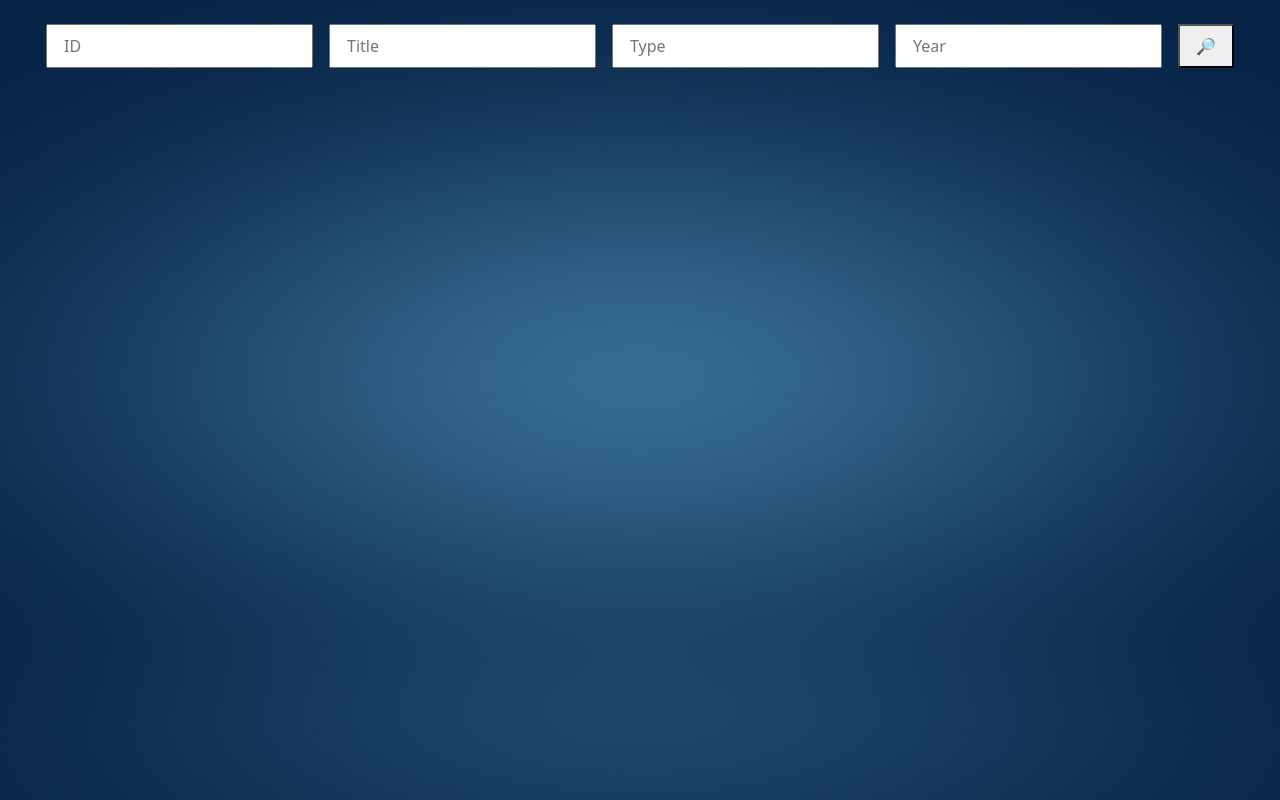
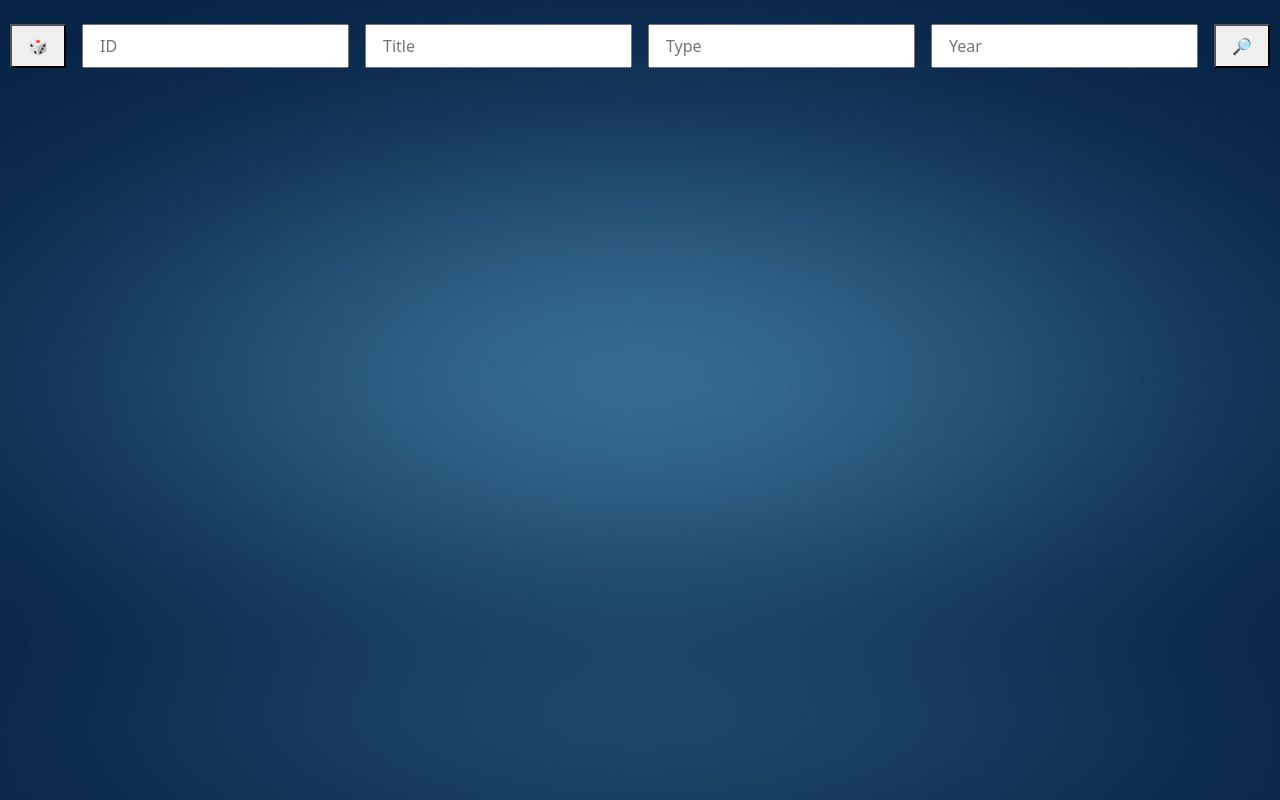
Before and after one commit to manosmin/movie-picker-app, a React (Create React App) app: page / in a window 1280 px wide. Built offline with nearby package versions, Linux system fonts and the light colour scheme.

Commit message:
random picker button

```diff
--- a/src/Movies.js
+++ b/src/Movies.js
@@ -36,13 +36,24 @@ function Movies() {
         return (/^[^\s]{1,}$/).test(userInput);
     }
 
+    function randomMovie() {
+        setUserIDInput('tt0' + Math.floor(Math.random() * 1000000))
+        setUserInput('')
+        setUserTypeInput('')
+        setUserYearInput('')
+        setCurrentPage(1)
+        requestData()
+    }
+
     function sendQuery() {
         // Case 1: Title and Year and/or Type only
         if (checkInput() && checkYearInput() && checkTypeInput() && userIDInput.length === 0) {
+            setErrorMessage('')
             requestData()
         }
         // Case 2: ID only
         else if (userInput.length + userTypeInput.length + userYearInput.length === 0 && checkIDInput()) {
+            setErrorMessage('')
             requestData()
         }
         // Error
@@ -52,7 +63,6 @@ function Movies() {
     }
 
     function requestData() {
-        setErrorMessage('')
         const API_URL = `https://www.omdbapi.com/?apikey=${API_KEY}&s=${userInput}&i=${userIDInput}&page=${currentPage}&type=${userTypeInput}&y=${userYearInput}`;
         fetch(API_URL)
             .then(response => response.json())
@@ -63,6 +73,7 @@ function Movies() {
     return (
         <div>
             <div className='div1'>
+                <button onClick={randomMovie}>🎲</button>
                 <input
                     placeholder="ID"
                     onChange={(e) => setUserIDInput(e.target.value)}
```
